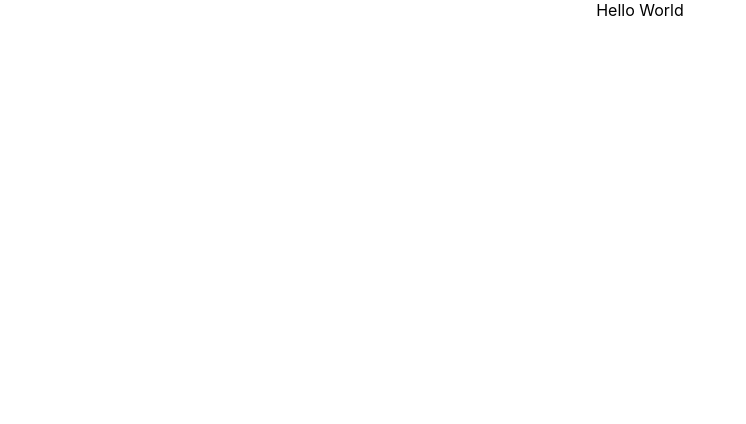
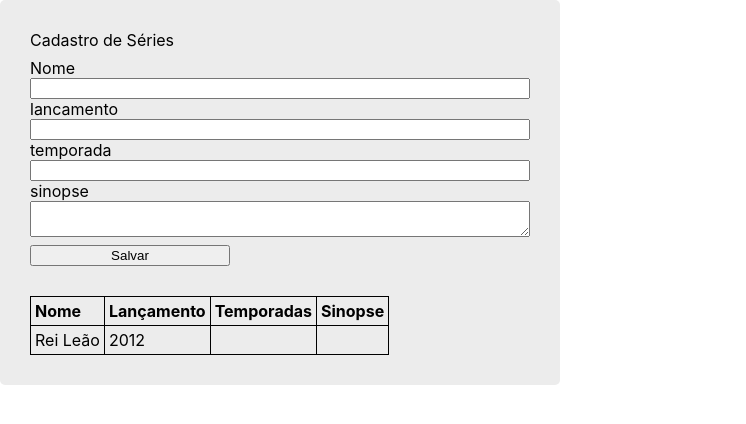
Before and after one commit to WesleyMeneghini/seriesweb, a React (Create React App) app: page / in a window 1280 px wide. Shown: the top 424 px of the page, without its empty margins (0-746 px from the left). Built offline with nearby package versions, Linux system fonts and the light colour scheme; no server answers.

Commit message:
Criando formulario e listando os dados da API de Series

```diff
--- a/src/App.css
+++ b/src/App.css
@@ -1,38 +1,30 @@
 .App {
   text-align: center;
+  padding: 30px;
+  text-align: left;
+  max-width: 500px;
+  background-color: #ececec;
+  border-radius: 5px;
 }
 
-.App-logo {
-  height: 40vmin;
-  pointer-events: none;
+.form {
+  padding-top: 8px;
+  display: flex;
+  flex-direction: column;
+  align-items: left;
 }
 
-@media (prefers-reduced-motion: no-preference) {
-  .App-logo {
-    animation: App-logo-spin infinite 20s linear;
-  }
+.form button {
+  margin-top: 8px;
+  max-width: 200px;
 }
 
-.App-header {
-  background-color: #282c34;
-  min-height: 100vh;
-  display: flex;
-  flex-direction: column;
-  align-items: center;
-  justify-content: center;
-  font-size: calc(10px + 2vmin);
-  color: white;
+.list {
+  margin-top: 30px;
 }
 
-.App-link {
-  color: #61dafb;
+.list table, th, tr, td {
+  border: 1px solid black;
+  border-collapse: collapse;
+  padding: 4px;
 }
-
-@keyframes App-logo-spin {
-  from {
-    transform: rotate(0deg);
-  }
-  to {
-    transform: rotate(120deg);
-  }
-}
--- a/src/App.js
+++ b/src/App.js
@@ -1,12 +1,94 @@
-import React from 'react';
+import React, { Component } from 'react';
 import './App.css';
 
-function App() {
-  return (
-    <div className="App">
-      Hello World
-    </div>
-  );
+class App extends Component{
+
+  constructor(){
+    super()
+    this.state = {
+      lista: [],
+    }
+  }
+
+  componentWillMount(){
+    this.setState({lista: [{nome: 'Rei Leão', lancamento: '2012'}]})
+  }
+
+  async componentDidMount(){
+    const resposta = await fetch('http://localhost:3000/series')
+    const series = await resposta.json()
+    console.log(series)
+    this.setState({lista: series})
+  }
+
+  render(){
+    console.log(' Estou sendo renderizado ')
+
+    return (
+      <div className="App">
+        Cadastro de Séries
+        <form method="post">
+          <div className="form">
+
+            <label htmlFor="name">Nome</label>
+            <input
+              type="text"
+              id="nome"
+              name="nome"
+            />
+
+            <label htmlFor="lancamento">lancamento</label>
+            <input
+              type="text"
+              id="lancamento"
+              name="lancamento"
+            />
+
+            <label htmlFor="temporada">temporada</label>
+            <input
+              type="text"
+              id="temporada"
+              name="temporada"
+            />
+
+            <label htmlFor="sinopse">sinopse</label>
+            <textarea
+              type="text"
+              id="sinopse"
+              name="sinopse"
+            ></textarea>
+
+            <button type="submit">Salvar</button>
+          </div>
+        </form>
+        <div className="list">
+          <table>
+            <thead>
+              <tr>
+                <th>Nome</th>
+                <th>Lançamento</th>
+                <th>Temporadas</th>
+                <th>Sinopse</th>
+              </tr>
+            </thead>
+            <tbody>
+              {this.state.lista.map(serie => {
+                return (
+                  <tr key={serie.id}>
+                    <td>{serie.nome}</td>
+                    <td>{serie.lancamento}</td>
+                    <td>{serie.temporadas}</td>
+                    <td>{serie.sinopse}</td>
+                  </tr>
+                )
+              })}
+
+            </tbody>
+          </table>
+        </div>
+      </div>
+    );
+  }
 }
 
 export default App;
```
